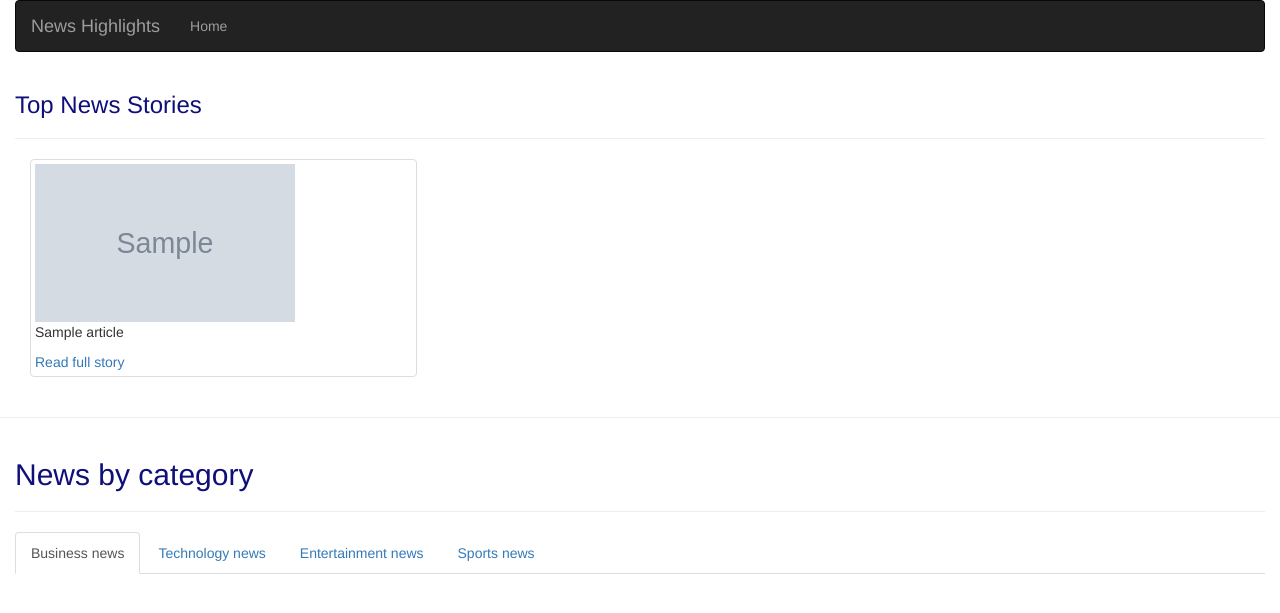
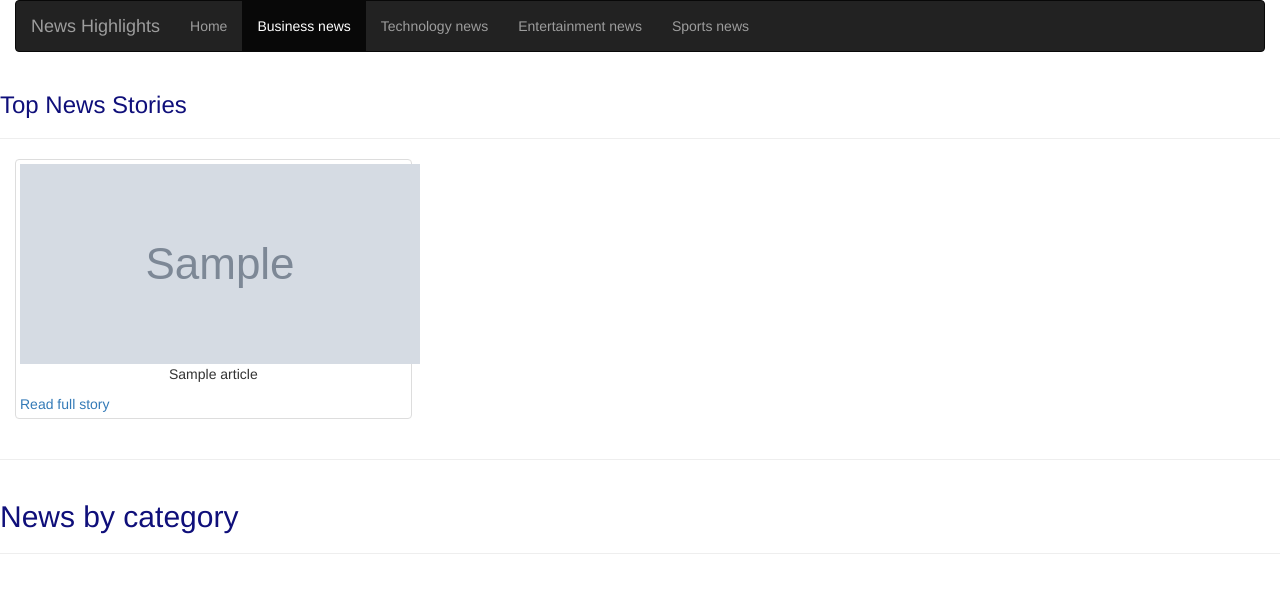
Before and after one commit to cecibarasa/News-Articles, a Flask app: template app/templates/index.html in a window 1280 px wide. Shown: the top 613 px of the page. Run offline with Flask 2, Linux system fonts and the light colour scheme; the template is opened without the code that fills it: most values are stand-ins (such as "Sample title", 1, 10 or a date in 2020); grey boxes marked "Sample" are stand-in pictures; some libraries are stand-ins or nearby versions.

Commit message:
change layout

```diff
--- a/app/static/css/index.css
+++ b/app/static/css/index.css
@@ -50,5 +50,5 @@
 }
 
 .thumbnail {
-    width: fit-content;
+    width: 300px;
 }
--- a/app/templates/index.html
+++ b/app/templates/index.html
@@ -3,7 +3,8 @@
 <html>
 
 <head>
-    <meta charset="utf-8"> {% if title %}
+    <meta charset="utf-8">
+    <link rel="stylesheet" href="{{url_for('static',filename='css/index.css')}}"> {% if title %}
     <title> {{ title }}</title>
     {% else %}
     <title> Get breaking news headlines, and search for articles from over 30,000 news sources and blogs </title>
@@ -13,31 +14,33 @@
 <body>
     <!-- Content block  -->
     {% block content %}
-    <div class="container-fluid">
+    <div class="row">
+        <div class="container-fluid column">
             <h3 style="color:#0f0f7a;">Top News Stories</h3>
             <hr> {% for top_article in google_news %}
             <div class="col-md-4">
-            <div class="thumbnail">
+                <div class="thumbnail center">
                     <div class="topnews">
-                    <img src={{top_article.urlToImage}} style="width:260px;height:158px">
+                        <img src={{top_article.urlToImage}} style="width:400px;height:200px" class="img-fluid">
 
-                    <p>{{top_article.title | truncate(50)}}</p>
+                        <p style="text-align: center;">{{top_article.title | truncate(50)}}</p>
                         <a href={{top_article.url}}>Read full story</a>
                     </div>
                 </div>
             </div>
             {% endfor %}
         </div>
+
         <hr>
         <div class="container-fluid">
             <h2 style="color:#0f0f7a;">News by category</h2>
             <hr>
-        <ul class="nav nav-tabs">
+            <!-- <ul class="nav nav-tabs">
             <li class="active"><a data-toggle="tab" href="#biz">Business news</a></li>
             <li><a data-toggle="tab" href="#tech">Technology news</a></li>
             <li><a data-toggle="tab" href="#ent">Entertainment news</a></li>
             <li><a data-toggle="tab" href="#sprt">Sports news</a></li>
-        </ul>
+        </ul> -->
 
             <div class="tab-content">
                 <div class="tab-pane fade in active" id="biz">
@@ -62,6 +65,7 @@
                 </div>
             </div>
         </div>
+    </div>
 
     {% endblock%}
 </body>
--- a/app/templates/macros.html
+++ b/app/templates/macros.html
@@ -3,7 +3,7 @@
     <div class="thumbnail">
         <div class="updates">
             <p style="font-weight:bold">{{catnews.name}}</p>
-            <p>{{catnews.description | truncate(50)}}</p>
+            <p>{{catnews.description}}</p>
             <a href="/update/{{catnews.id}}">View</a>
         </div>
     </div>
--- a/app/templates/navbar.html
+++ b/app/templates/navbar.html
@@ -11,8 +11,14 @@
             <a class="navbar-brand" href="/"> News Highlights </a>
         </div>
         <div class="navbar-collapse collapse">
-            <ul class="nav navbar-nav">
+            <ul class="nav navbar-nav av-tabs">
                 <li><a href="/">Home</a></li>
+
+                <li class="active"><a data-toggle="tab" href="#biz">Business news</a></li>
+                <li><a data-toggle="tab" href="#tech">Technology news</a></li>
+                <li><a data-toggle="tab" href="#ent">Entertainment news</a></li>
+                <li><a data-toggle="tab" href="#sprt">Sports news</a></li>
+            </ul>
 
         </div>
     </div>
```
Also changed, not shown: app/templates/news-update.html (+9 -11 lines). Lines whose indentation alone changed are shown as unchanged.
